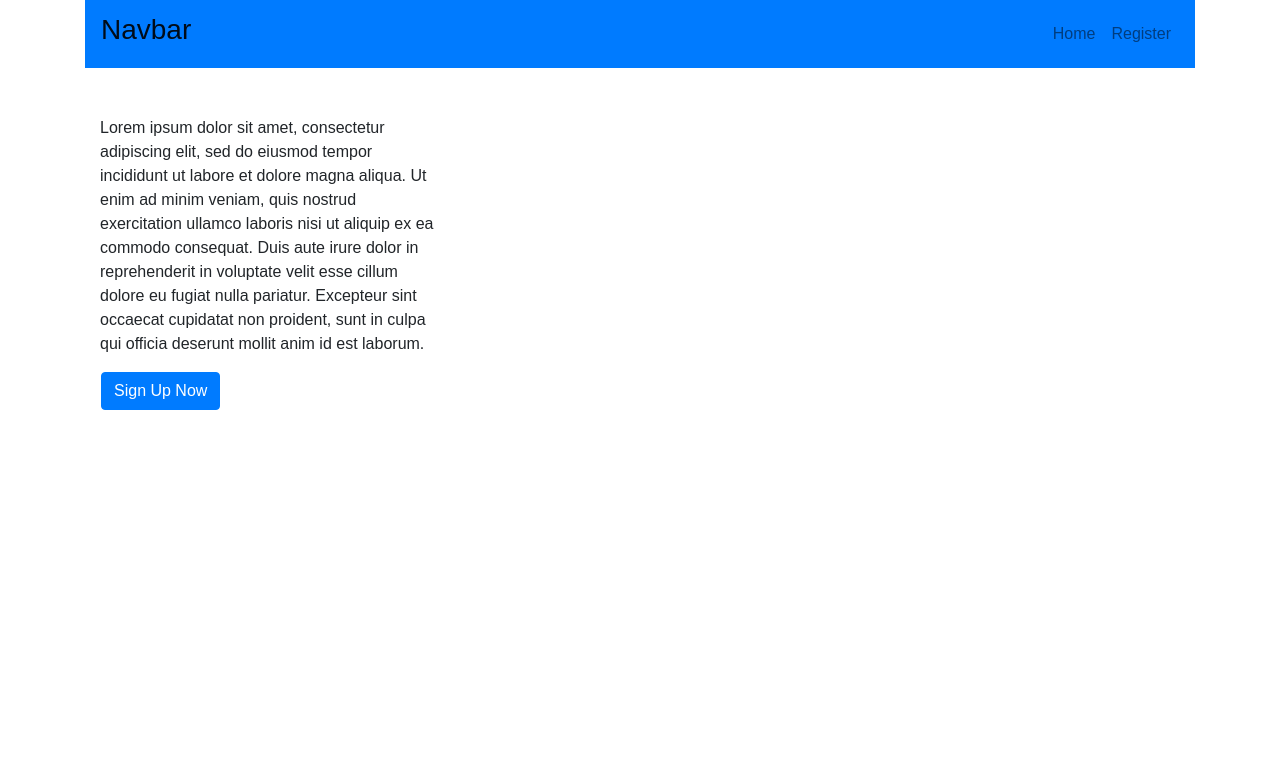
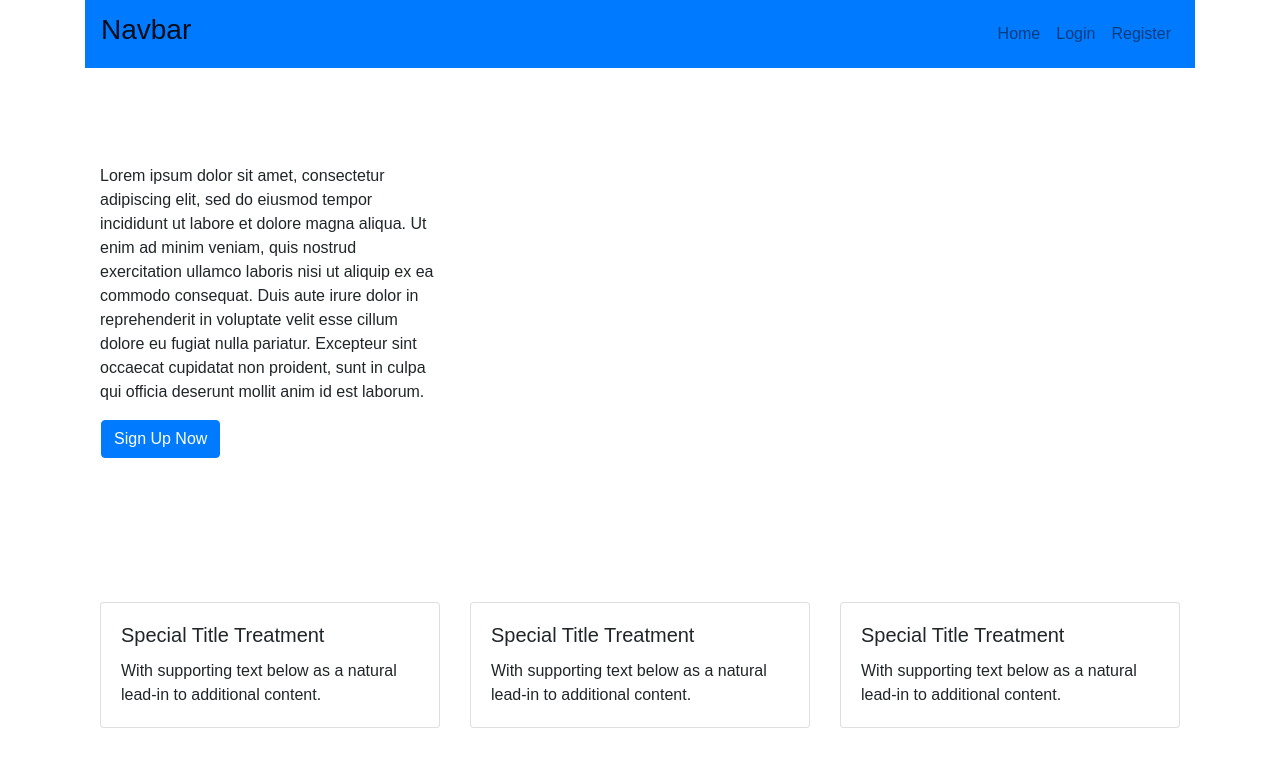
Before and after one commit to 528491/Project-3, a React (Create React App) app in the folder client/: page / in a window 1280 px wide. Shown: the top 766 px of the page. Built offline with nearby package versions, Linux system fonts and the light colour scheme.

Commit message:
Add card display to bottom of page.

```diff
--- a/client/src/components/AppNavbar.js
+++ b/client/src/components/AppNavbar.js
@@ -31,16 +31,16 @@ class AppNavbar extends React.Component {
                   <NavItem>
                     <NavLink href="/">Home</NavLink>
                   </NavItem>
+
+                <NavItem>
+                  <NavLink href="/login">Login</NavLink>
+                </NavItem>
+
+
                   <NavItem>
                     {/* <NavLink href="https://github.com/reactstrap/reactstrap">Saved Articles</NavLink> */}
                     <NavLink href="/signup">Register</NavLink>
                   </NavItem>
-                  {/* <NavItem>
-                    <Button className="mr-2" color="success">Scrape New Articles!</Button>
-                  </NavItem>
-                  <NavItem>
-                    <Button color="danger">Clear Articles</Button>
-                  </NavItem> */}
                 </Nav>
 
               {/* </Collapse> */}
--- /dev/null
+++ b/client/src/components/Space.js
@@ -0,0 +1,7 @@
+import React, { Component } from "react";
+
+const Space = () => (
+    <div className="row mt-5"></div>
+)
+
+export default Space;
--- /dev/null
+++ b/client/src/pages/Home/CardDisplay.js
@@ -0,0 +1,35 @@
+import React, { Component } from "react";
+import { Card, CardImg, CardText, CardBody,
+    CardTitle, CardSubtitle, Row, Col, Button } from 'reactstrap';
+
+const CardDisplay = (props) => {
+    return (
+        <Row>
+            <Col sm="4">
+                <Card body>
+                <CardTitle>Special Title Treatment</CardTitle>
+                <CardText>With supporting text below as a natural lead-in to additional content.</CardText>
+                {/* <Button>Go somewhere</Button> */}
+                </Card>
+            </Col>
+
+            <Col sm="4">
+                <Card body>
+                <CardTitle>Special Title Treatment</CardTitle>
+                <CardText>With supporting text below as a natural lead-in to additional content.</CardText>
+                {/* <Button>Go somewhere</Button> */}
+                </Card>
+            </Col>
+
+            <Col sm="4">
+                <Card body>
+                <CardTitle>Special Title Treatment</CardTitle>
+                <CardText>With supporting text below as a natural lead-in to additional content.</CardText>
+                {/* <Button>Go somewhere</Button> */}
+                </Card>
+            </Col>
+        </Row>
+    );
+};
+
+export default CardDisplay;
--- a/client/src/pages/Home/Home.js
+++ b/client/src/pages/Home/Home.js
@@ -3,7 +3,9 @@ import React, { Component } from "react";
 import { Container, Row, Col, Jumbotron, Card, Form, Article, Footer, FormGroup, Label, Input, Button } from 'reactstrap';
 import { Link, Redirect } from 'react-router-dom';
 import SignUp from "./../SignUp";
-import AboutSection from "../../components/AboutSection";
+import AboutSection from "./AboutSection";
+import CardDisplay from "./CardDisplay";
+import Space from "../../components/Space";
 
 
 
@@ -29,7 +31,18 @@ class Home extends Component {
           </Col>
 
         </Row> */}
+        <Space/>
+
         <AboutSection/>
+
+        <Space/>
+        <Space/>
+        <Space/>
+
+        <CardDisplay/>
+
+        <Space/>
+        <Space/>
 
       </Container>
     )
```
Also changed, not shown: client/src/pages/Home/AboutSection.js (renamed from client/src/components/AboutSection.js), client/src/pages/Home/Card.js (added).
